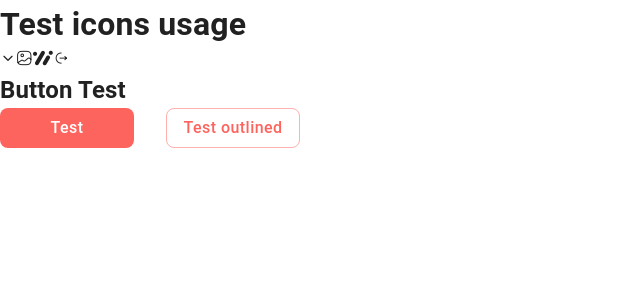
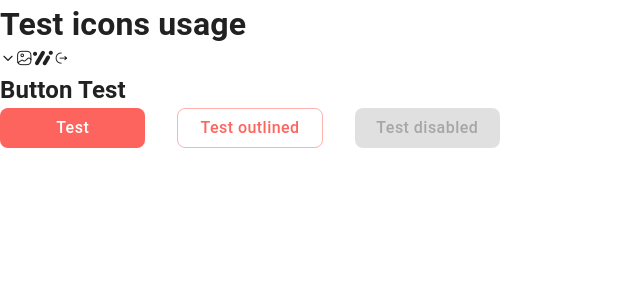
Before and after one commit to DevmianS/shoe-store-app, a Next.js app: page / in a window 1280 px wide. Shown: the top 300 px of the page, without its empty margins (0-640 px from the left). Built offline with nearby package versions, Linux system fonts and the light colour scheme.

Commit message:
feat: added disabled prop to the button

```diff
--- a/src/components/UI/Button/Button.jsx
+++ b/src/components/UI/Button/Button.jsx
@@ -2,7 +2,7 @@ import {Button as MUIButton} from '@mui/material';
 
 //size: "small" | "medium" | "large"
 
-function Button({size = 'medium', outlined, onClick, children}) {
+function Button({size = 'medium', outlined, onClick, disabled, children}) {
   return (
     <MUIButton
       variant={outlined ? 'outlined' : 'contained'}
@@ -11,6 +11,7 @@ function Button({size = 'medium', outlined, onClick, children}) {
       size={size}
       fullWidth
       onClick={onClick}
+      disabled={disabled}
     >
       {children}
     </MUIButton>
--- a/src/pages/index.js
+++ b/src/pages/index.js
@@ -10,15 +10,24 @@ const index = () => {
       <i className="icon-logo"></i>
       <i className="icon-logout"></i>
       <h2>Button Test</h2>
-      <div style={{width: 300, display: 'flex', gap: '2rem'}}>
+      <div style={{width: 500, display: 'flex', gap: '2rem'}}>
         <Button>Test</Button>
+        <Button
+          outlined
+          onClick={() => {
+            console.log('test');
+          }}
+        >
+          Test outlined
+        </Button>
+
         <Button
           onClick={() => {
             console.log('test');
           }}
-          outlined
+          disabled
         >
-          Test outlined
+          Test disabled
         </Button>
       </div>
     </div>
```
